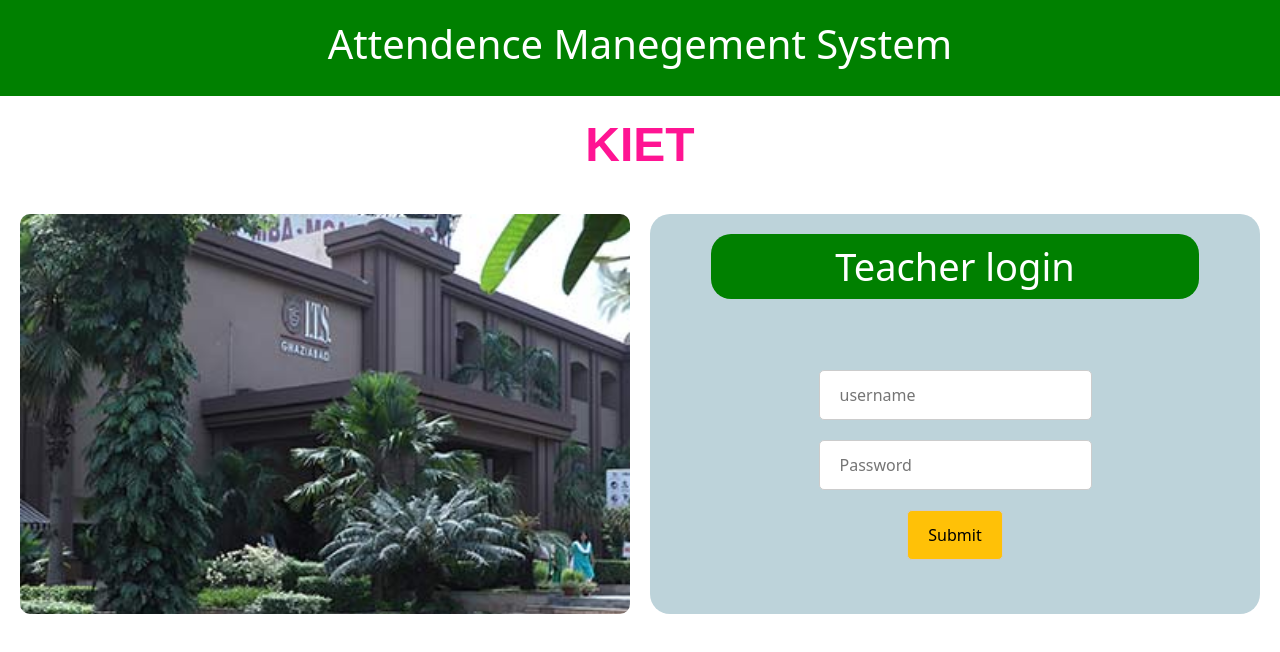
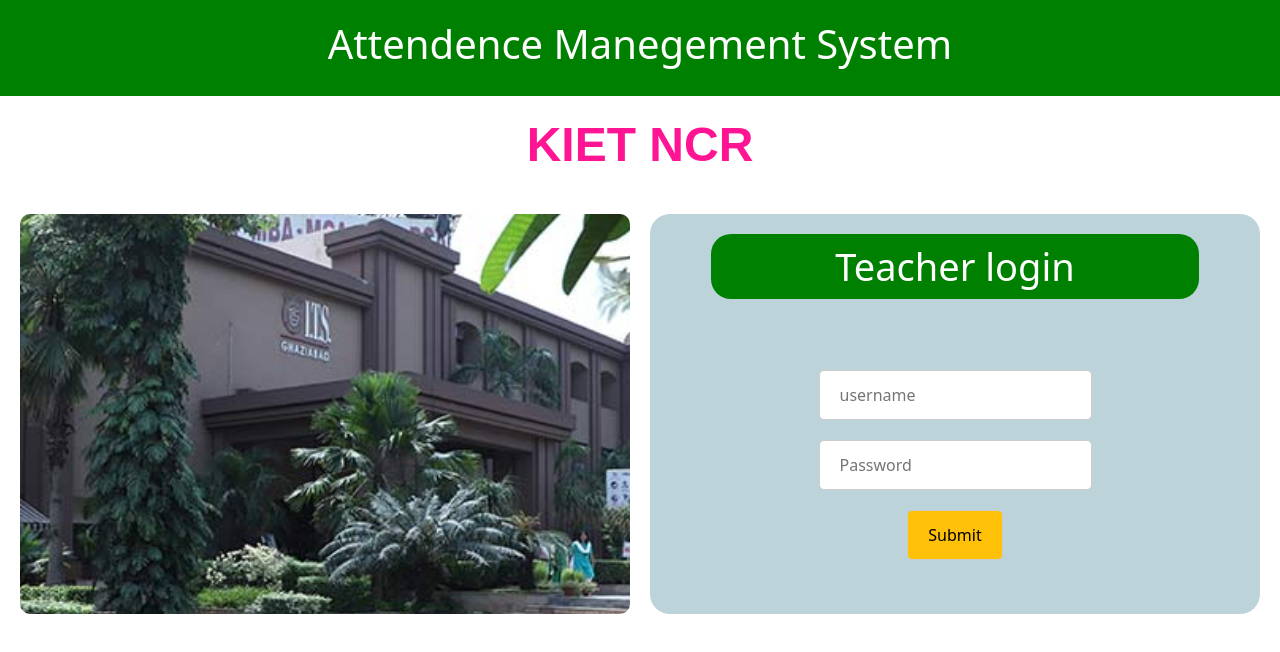
Before and after one commit to Vivek7411/Vivek7411.github.io, a plain HTML site: page Student-Attendance-Management-System-main (Final)/index.html in a window 1280 px wide. Drawn offline with nearby package versions, Linux system fonts and the light colour scheme.

Commit message:
Update index.html

```diff
--- a/Student-Attendance-Management-System-main (Final)/index.html
+++ b/Student-Attendance-Management-System-main (Final)/index.html
@@ -15,7 +15,7 @@
     <div class="heading">
         <h1>Attendence Manegement System</h1>
     </div>
-    <h1 id="school">KIET</h1>
+    <h1 id="school">KIET NCR</h1>
 
     <div class="login" >
         <div class="image">
```
